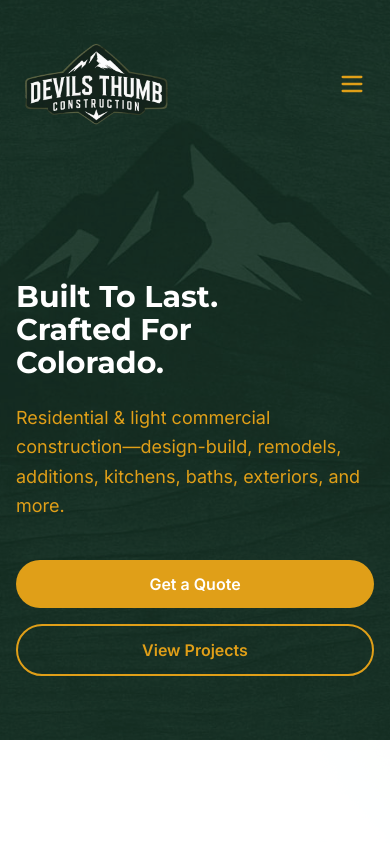
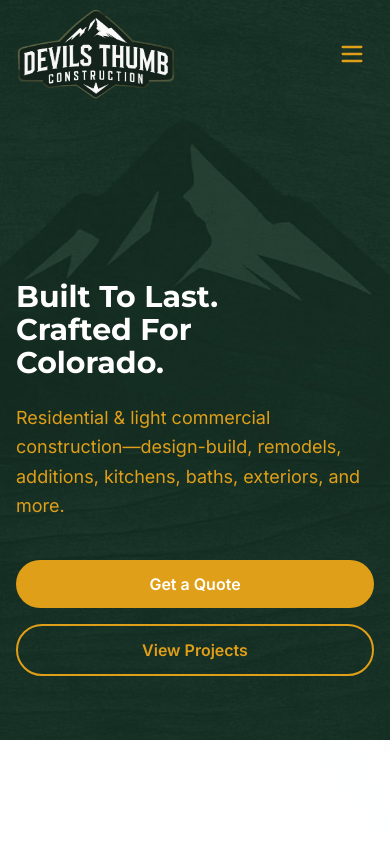
Before and after one commit to AppStudioPros/devils-thumb-construction, a Next.js app: page / in a window 390 px wide. Shown: the top 844 px of the page. Built offline with nearby package versions, Linux system fonts and the light colour scheme.

Commit message:
Crop logo whitespace (25% blank top removed), adjust header padding

```diff
--- a/src/components/layout/Header.tsx
+++ b/src/components/layout/Header.tsx
@@ -29,7 +29,7 @@
 
   return (
     <header className="fixed top-0 left-0 right-0 z-50 bg-transparent">
-      <div className="max-w-[1240px] mx-auto px-4 sm:px-6 lg:px-8 flex items-center justify-between pt-1 pb-2">
+      <div className="max-w-[1240px] mx-auto px-4 sm:px-6 lg:px-8 flex items-center justify-between pt-2 pb-2">
         <Link href="/">
           <Image src="/images/logo.png" alt="Devil's Thumb Construction" width={240} height={240} className="w-[160px] sm:w-[240px]" />
         </Link>
@@ -76,7 +76,7 @@
               <Link
                 href={link.href}
                 onClick={() => setMobileOpen(false)}
-                className={`block pt-1 pb-2 text-base font-medium transition-colors ${
+                className={`block pt-2 pb-2 text-base font-medium transition-colors ${
                   pathname === link.href ? 'text-[#e09f18]' : 'text-white hover:text-[#e09f18]'
                 }`}
               >
```
Also changed, not shown: public/images/logo.png.
